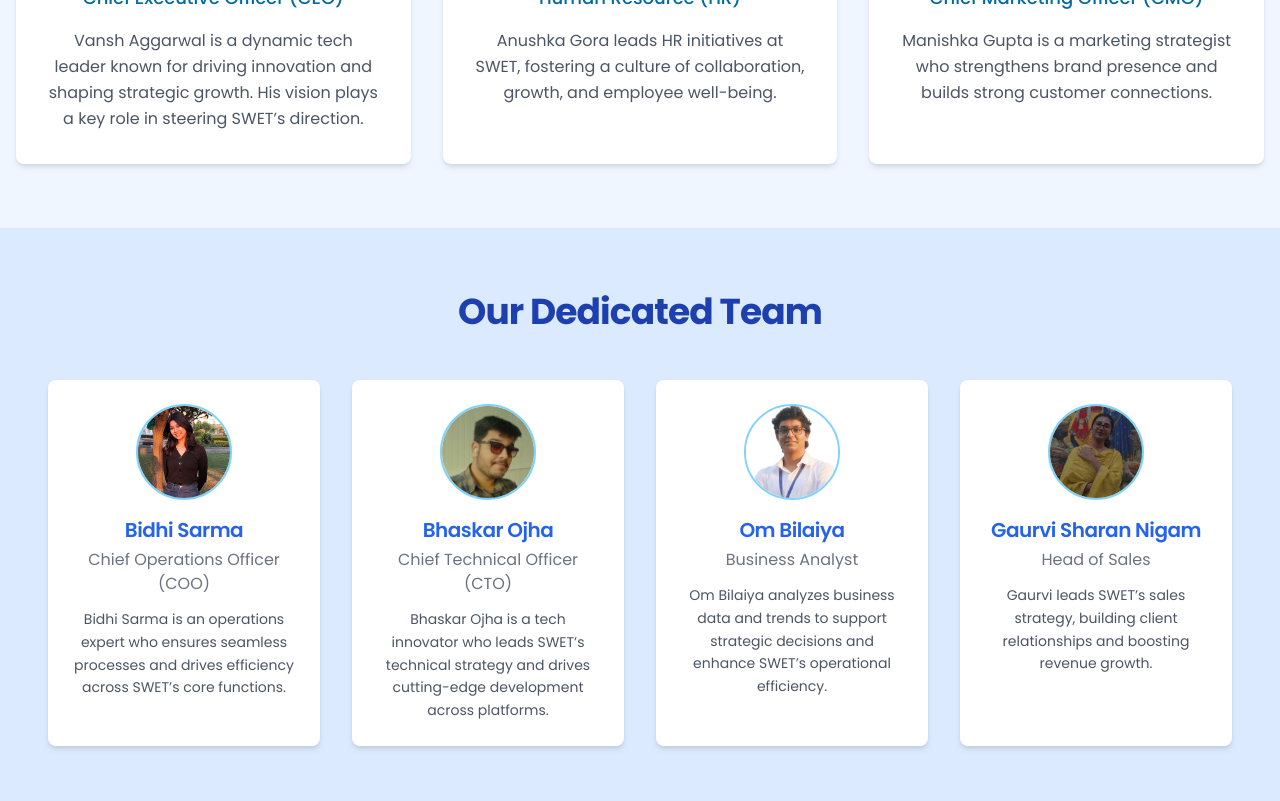
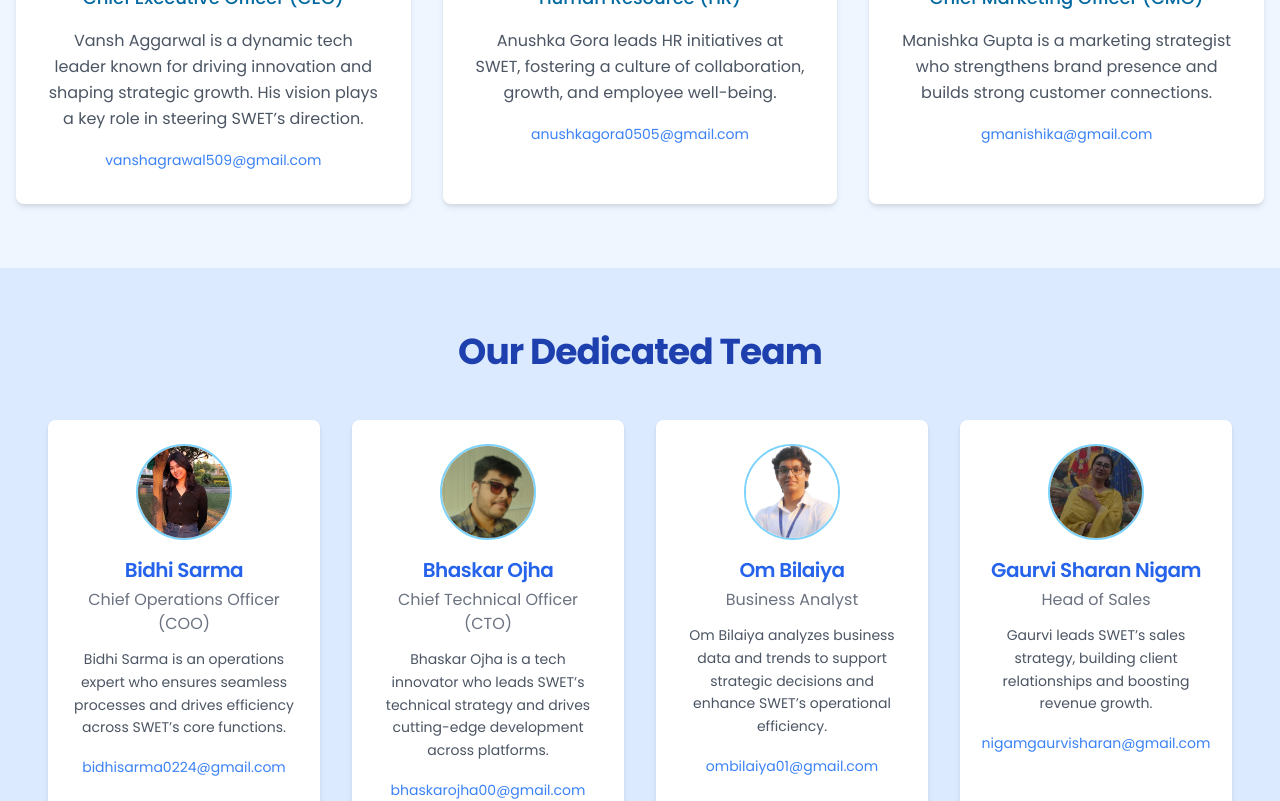
Before and after one commit to CoderYUI/Shwetansh-Welfare-and-Educational-Trust, a React (Vite) app: page /our-team in a window 1280 px wide. Shown: the part 820-1621 px from the top of the page. Built offline with nearby package versions, Linux system fonts and the light colour scheme.

Commit message:
added email ids

```diff
--- a/src/components/OurTeamPage.jsx
+++ b/src/components/OurTeamPage.jsx
@@ -11,20 +11,23 @@ const leadershipTeam = [
     name: "Vansh Agrawal",
     title: "Chief Executive Officer (CEO)",
     image: "/vansh.jpg", // Placeholder image
-    bio: "Vansh Aggarwal is a dynamic tech leader known for driving innovation and shaping strategic growth. His vision plays a key role in steering SWET’s direction."
+    bio: "Vansh Aggarwal is a dynamic tech leader known for driving innovation and shaping strategic growth. His vision plays a key role in steering SWET’s direction.",
+    email: "vanshagrawal509@gmail.com"
   },
   {
     name: "Anushka Gora",
     title: "Human Resource (HR)",
     image: "/anushka.jpg",
-    bio: "Anushka Gora leads HR initiatives at SWET, fostering a culture of collaboration, growth, and employee well-being."
+    bio: "Anushka Gora leads HR initiatives at SWET, fostering a culture of collaboration, growth, and employee well-being.",
+    email: "anushkagora0505@gmail.com"
   },
 
   {
     name: "Manishika Gupta",
     title: "Chief Marketing Officer (CMO)",
     image: "/manishka.jpg", // Placeholder image
-    bio: "Manishka Gupta is a marketing strategist who strengthens brand presence and builds strong customer connections."
+    bio: "Manishka Gupta is a marketing strategist who strengthens brand presence and builds strong customer connections.",
+    email: "gmanishika@gmail.com"
   }
 
 ];
@@ -34,25 +37,29 @@ const generalTeam = [
     name: "Bidhi Sarma",
     title: "Chief Operations Officer (COO)",
     image: "/bidhi.jpg", // Placeholder image
-    bio: "Bidhi Sarma is an operations expert who ensures seamless processes and drives efficiency across SWET’s core functions."
+    bio: "Bidhi Sarma is an operations expert who ensures seamless processes and drives efficiency across SWET’s core functions.",
+    email: "bidhisarma0224@gmail.com"
   },
   {
     name: "Bhaskar Ojha",
     title: "Chief Technical Officer (CTO)",
     image: "/bhaskar.jpg",
-    bio: "Bhaskar Ojha is a tech innovator who leads SWET’s technical strategy and drives cutting-edge development across platforms."
+    bio: "Bhaskar Ojha is a tech innovator who leads SWET’s technical strategy and drives cutting-edge development across platforms.",
+    email: "bhaskarojha00@gmail.com"
   },
   {
     name: "Om Bilaiya",
     title: "Business Analyst",
     image: "/om.jpg",
-    bio: "Om Bilaiya analyzes business data and trends to support strategic decisions and enhance SWET’s operational efficiency."
+    bio: "Om Bilaiya analyzes business data and trends to support strategic decisions and enhance SWET’s operational efficiency.",
+    email: "ombilaiya01@gmail.com"
   },
   {
     name: "Gaurvi Sharan Nigam",
     title: "Head of Sales",
     image: "/gaurvi.jpg",
-    bio: "Gaurvi leads SWET’s sales strategy, building client relationships and boosting revenue growth."
+    bio: "Gaurvi leads SWET’s sales strategy, building client relationships and boosting revenue growth.",
+    email: "nigamgaurvisharan@gmail.com"
   },
 ];
 
@@ -84,6 +91,14 @@ function OurTeamPage() {
               <h3 className="text-2xl font-semibold text-brand-700 mb-2">{member.name}</h3>
               <p className="text-lg text-accent-700 font-medium mb-4">{member.title}</p>
               <p className="text-gray-600 leading-relaxed text-center">{member.bio}</p>
+              <div className="mt-4">
+                <a
+                  href={`mailto:${member.email}`}
+                  className="text-brand-500 hover:underline text-sm"
+                >
+                  {member.email}
+                </a>
+              </div>
             </div>
           ))}
         </div>
@@ -104,6 +119,14 @@ function OurTeamPage() {
                 <h3 className="text-xl font-semibold text-brand-600 mb-1">{member.name}</h3>
                 <p className="text-md text-gray-500 mb-3">{member.title}</p>
                 <p className="text-sm text-gray-600 leading-relaxed text-center">{member.bio}</p>
+                <div className="mt-4">
+                  <a
+                    href={`mailto:${member.email}`}
+                    className="text-brand-500 hover:underline text-sm"
+                  >
+                    {member.email}
+                  </a>
+                </div>
               </div>
             ))}
           </div>
```
